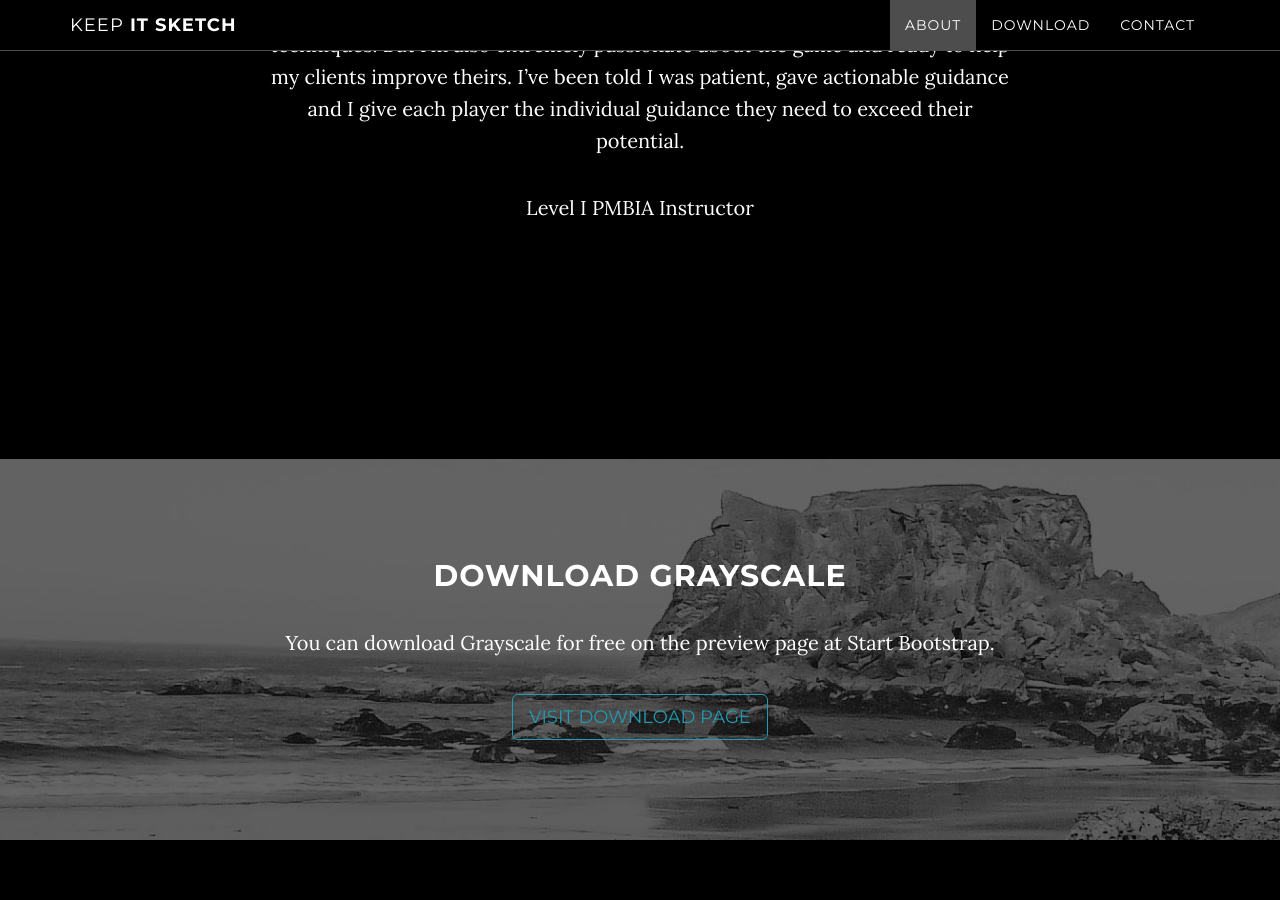
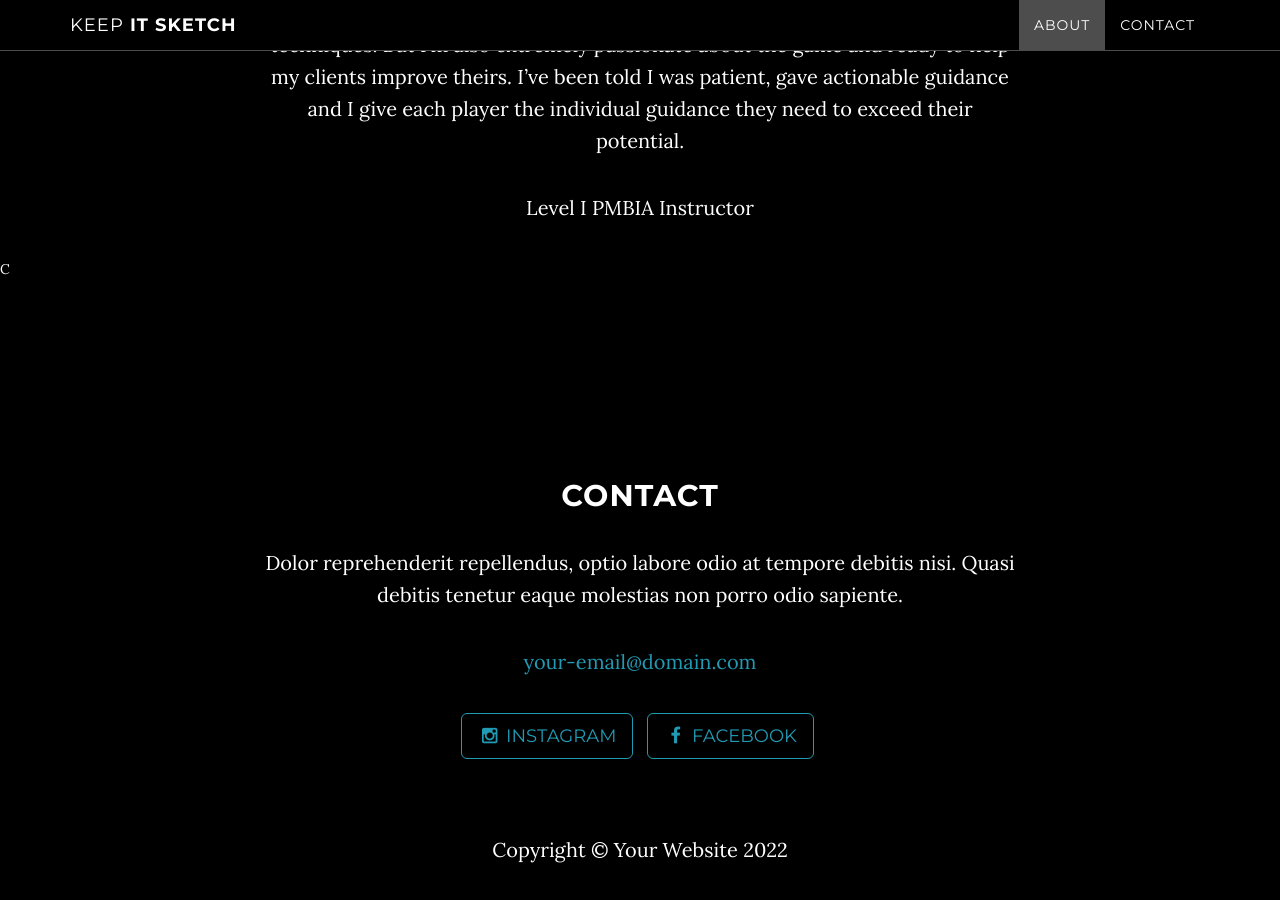
Before and after one commit to SketchMTB/sketchmtb.github.io, a Jekyll site: the page built from index.html, in a window 1280 px wide and 900 px high, scrolled down 1526 px. Built offline with Jekyll 4.4.1, drawn with Linux system fonts in a browser that asks for light colours.

Commit message:
(update) cut out the default sections

```diff
--- a/_includes/nav.html
+++ b/_includes/nav.html
@@ -21,9 +21,6 @@
                         <a class="page-scroll" href="#about">About</a>
                     </li>
                     <li>
-                        <a class="page-scroll" href="#download">Download</a>
-                    </li>
-                    <li>
                         <a class="page-scroll" href="#contact">Contact</a>
                     </li>
                 </ul>
--- a/_layouts/default.html
+++ b/_layouts/default.html
@@ -4,10 +4,8 @@
     <body id="page-top" data-spy="scroll" data-target=".navbar-fixed-top">
     {% include nav.html %}
     {% include header.html %}
-    {% include about.html %}
-    {% include download.html %}
+    {% include about.html %}C
     {% include contact.html %}
-    {% include map.html %}
     {% include footer.html %}
     {% include js.html %}
     </body>
```
